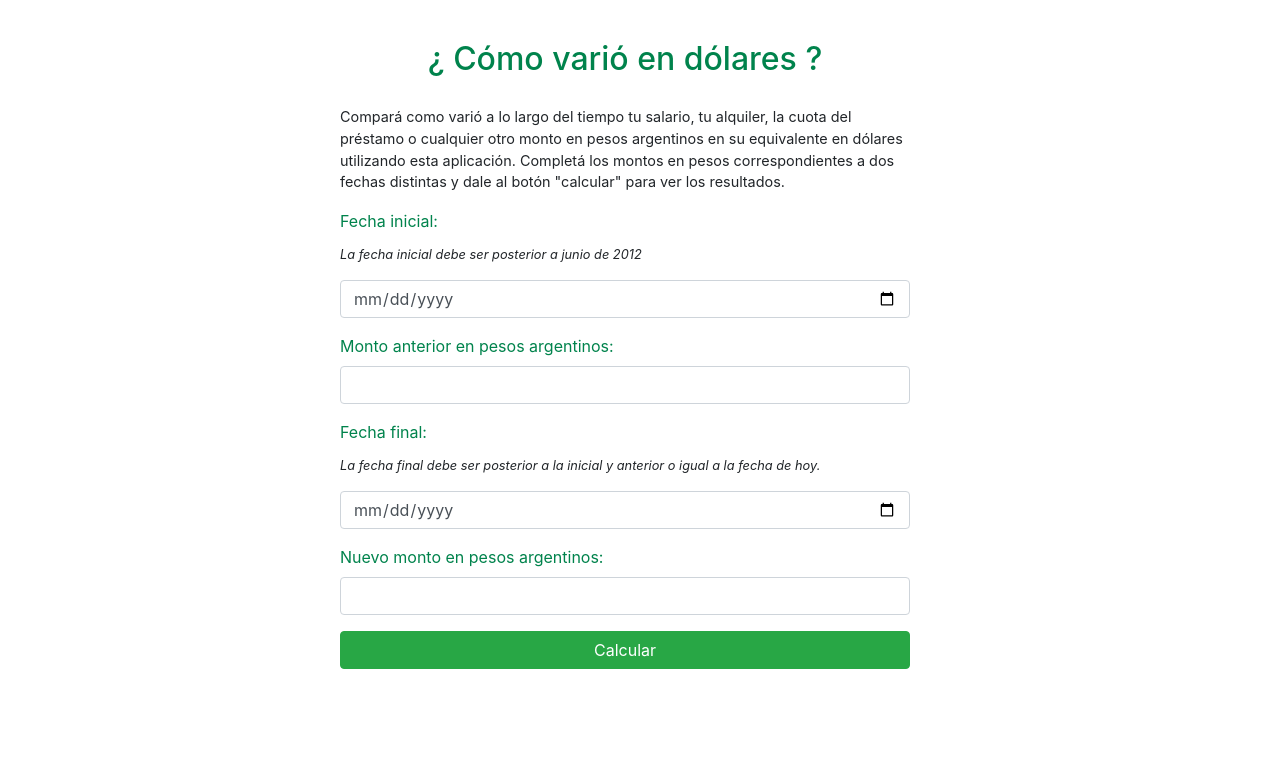
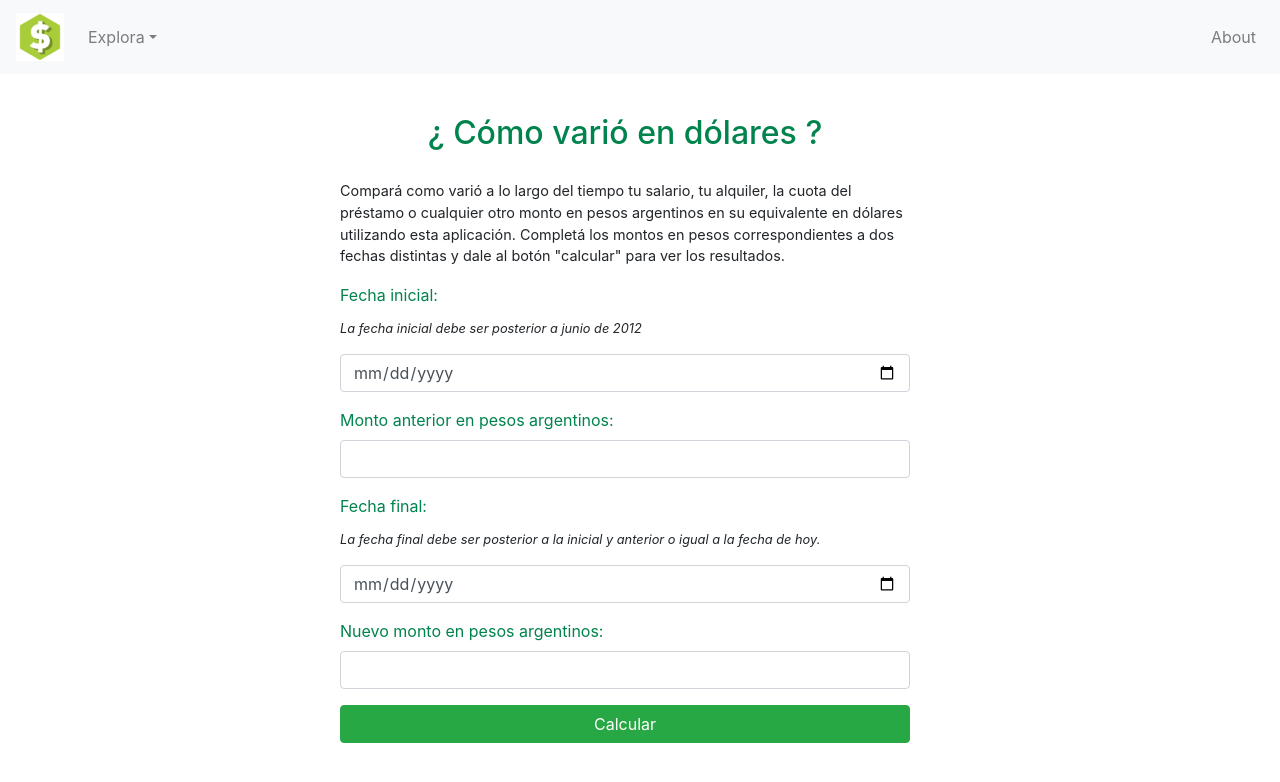
Before and after one commit to LeandroHornos/tu-sueldo-en-dolares, a React (Create React App) app: page / in a window 1280 px wide. Shown: the top 782 px of the page. Built offline with nearby package versions, Linux system fonts and the light colour scheme.

Commit message:
Agrego barra de navegación

```diff
--- /dev/null
+++ b/src/Components/NavigationBar.jsx
@@ -0,0 +1,29 @@
+import React from "react";
+
+import Nav from "react-bootstrap/Nav";
+import Navbar from "react-bootstrap/Navbar";
+import NavDropdown from "react-bootstrap/NavDropdown";
+
+const NavigationBar = () => {
+  return (
+    <Navbar bg="light" expand="lg">
+      <Navbar.Brand href="/">
+        <img src="/img/icons/android-icon-48x48.png" alt="$"></img>
+      </Navbar.Brand>
+      <Navbar.Toggle aria-controls="basic-navbar-nav" />
+      <Navbar.Collapse id="basic-navbar-nav">
+        <Nav className="mr-auto">
+          <NavDropdown title="Explora" id="basic-nav-dropdown">
+            <NavDropdown.Item href="">Acerca de</NavDropdown.Item>
+            <NavDropdown.Item href="/">Contacto</NavDropdown.Item>
+          </NavDropdown>
+        </Nav>
+        <Nav>
+          <Nav.Link href="#link">About</Nav.Link>
+        </Nav>
+      </Navbar.Collapse>
+    </Navbar>
+  );
+};
+
+export default NavigationBar;
--- a/src/Components/Query.jsx
+++ b/src/Components/Query.jsx
@@ -3,6 +3,7 @@ import React, { useEffect, useState } from "react";
 import { useHistory } from "react-router-dom";
 
 import AlertMessages from "./AlertMessages";
+import NavigationBar from "./NavigationBar";
 
 const Query = (props) => {
   const history = useHistory();
@@ -85,6 +86,7 @@ const Query = (props) => {
 
   return (
     <React.Fragment>
+      <NavigationBar />
       <div className="row">
         <div className="col-md-3"></div>
         <div className="col-md-6">
--- a/src/Components/Results.jsx
+++ b/src/Components/Results.jsx
@@ -1,5 +1,6 @@
 import React, { useEffect, useState } from "react";
 
+// Rechart:
 import {
   LineChart,
   Line,
@@ -10,6 +11,10 @@ import {
   Legend,
 } from "recharts";
 
+// Components:
+import NavigationBar from "./NavigationBar";
+
+// Data:
 import dolarblue from "../dolarblue.json";
 import dolaroficial from "../dolaroficial.json";
 import uvaValues from "../uva.json";
@@ -194,6 +199,7 @@ const Results = (props) => {
 
   return (
     <div>
+      <NavigationBar />
       {!loading && (
         <ResultsViewer
           query={currentQuery}
@@ -208,7 +214,9 @@ const Results = (props) => {
   );
 };
 
-const ResultsViewer = (props) => {
+// Subcomponents:
+
+export const ResultsViewer = (props) => {
   const oldDate = props.query.oldDate;
   const newDate = props.query.newDate;
   const data = props.chartData;
@@ -355,7 +363,7 @@ const ResultsViewer = (props) => {
   );
 };
 
-const DolarLineChart = (props) => {
+export const DolarLineChart = (props) => {
   return (
     <LineChart
       width={
@@ -377,7 +385,7 @@ const DolarLineChart = (props) => {
   );
 };
 
-const UvaLineChart = (props) => {
+export const UvaLineChart = (props) => {
   if (!props.inUvaEra) {
     return (
       <p className="text-center">
```
